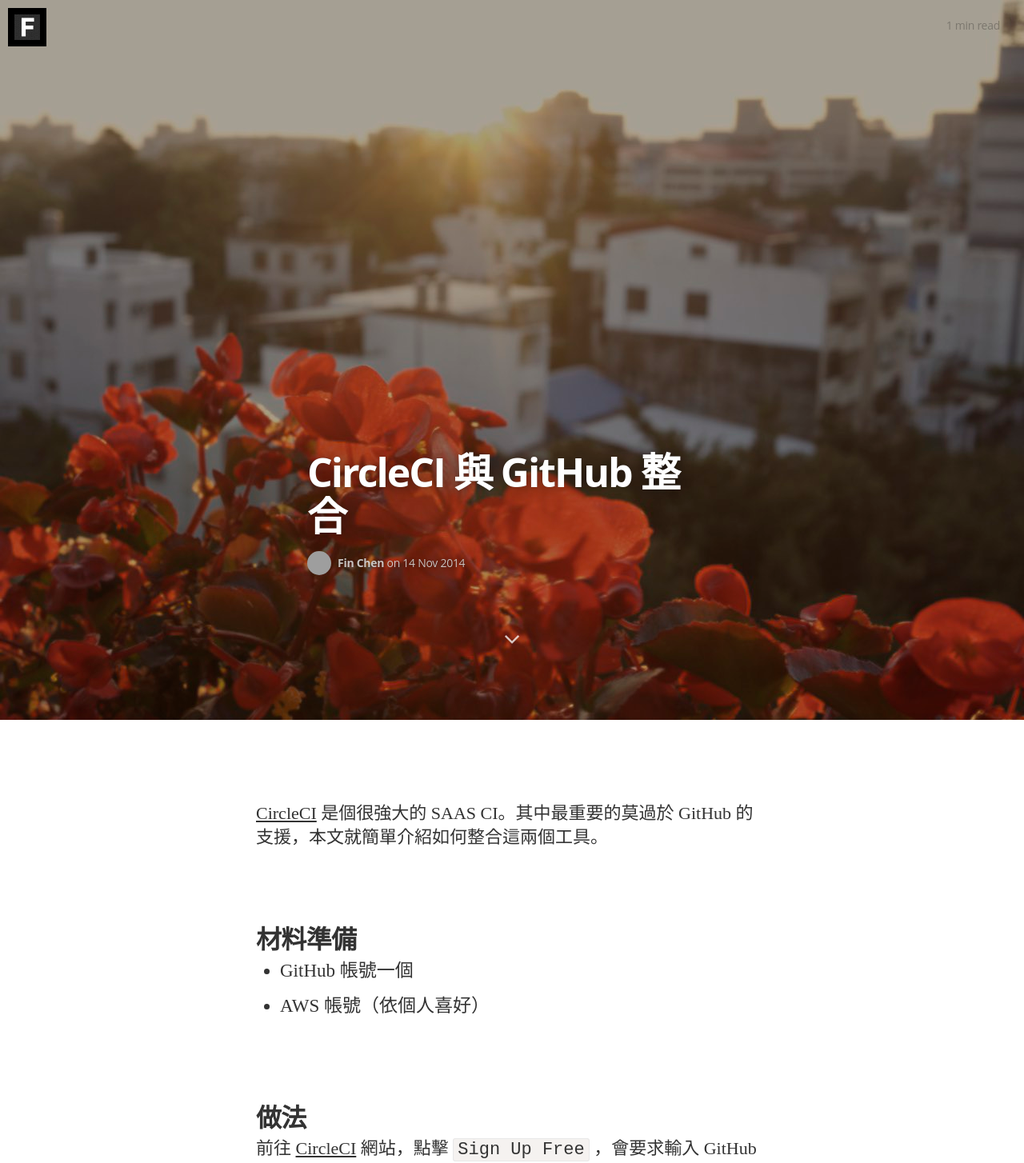
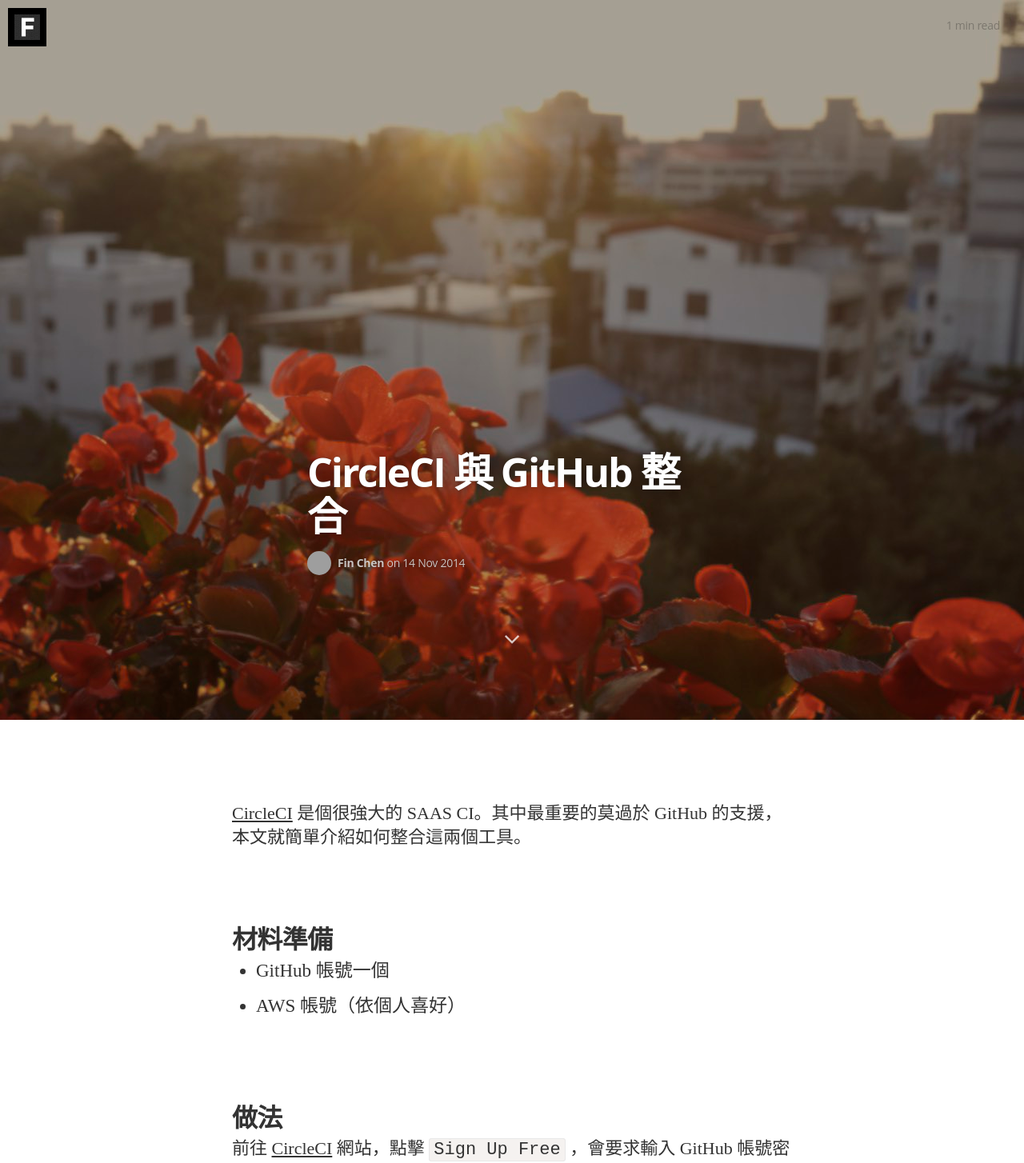
Before and after one commit to finfin/finfin.github.io, a Jekyll site: the page built from _posts/2014-11-14-circleci-github-integration.markdown, in a window 1280 px wide. Shown: the top 1454 px of the page at 80% size. Built offline with Jekyll 4.4.1, drawn with Linux system fonts in a browser that asks for light colours; nearby versions of some CDN libraries; some web fonts are replaced; Markdown is read by kramdown in place of the engine named in the settings; comment, search, counter and statistics services are not loaded; grey boxes are pictures that could not be loaded.

Commit message:
styling of page

```diff
--- a/_posts/2014-11-14-circleci-github-integration.markdown
+++ b/_posts/2014-11-14-circleci-github-integration.markdown
@@ -19,11 +19,11 @@
 # 做法
 
 前往 [CircleCI](https://circleci.com/) 網站，點擊 `Sign Up Free` ，會要求輸入 GitHub 帳號密碼。
-[CIRCLECI SIGN UP](http://4.bp.blogspot.com/-BBF1vyokxtY/VF7TZRUMNOI/AAAAAAAATJs/FheUp37PuhA/s800/%E8%9E%A2%E5%B9%95%E5%BF%AB%E7%85%A7%2B2014-11-09%2B%E4%B8%8A%E5%8D%8810.36.59.png)
+![CIRCLECI SIGN UP](http://4.bp.blogspot.com/-BBF1vyokxtY/VF7TZRUMNOI/AAAAAAAATJs/FheUp37PuhA/s800/%E8%9E%A2%E5%B9%95%E5%BF%AB%E7%85%A7%2B2014-11-09%2B%E4%B8%8A%E5%8D%8810.36.59.png)
 
 帳號創建完成並授權 CircleCI 存取 GitHub 後，會回到 CircleCI 主控制頁面，點左方 `Add Projects` 並選擇 `Project，CircleCI` 即會取得 code 並開始第一次的建置。
 
-[ADD PROJECTS](http://3.bp.blogspot.com/-pj2mcZGqtJ0/VF80oqJH6LI/AAAAAAAATJ8/kbyG1TwNFW4/s800/%E8%9E%A2%E5%B9%95%E5%BF%AB%E7%85%A7%2B2014-11-09%2B%E4%B8%8A%E5%8D%8810.50.22.png)
+![ADD PROJECTS](http://3.bp.blogspot.com/-pj2mcZGqtJ0/VF80oqJH6LI/AAAAAAAATJ8/kbyG1TwNFW4/s800/%E8%9E%A2%E5%B9%95%E5%BF%AB%E7%85%A7%2B2014-11-09%2B%E4%B8%8A%E5%8D%8810.50.22.png)
 
 CircleCI 會自動判斷 project 語言並尋找建置設定檔，對於javascript 開發者來說就是 package.json。接著會依序安裝 package.json 所列的 package，並執行 npm test，如果一切順利通過則此次建置就算成功。一切的動作都可以即時在頁面上看到，上圖就是這個 project 可以看到因為沒有 test 可以跑所以失敗。
 
@@ -65,10 +65,10 @@
 
 
 
-[ENV VAR](http://1.bp.blogspot.com/-9473wz74kGc/VF81EVeJagI/AAAAAAAATKE/lC0HxMQJB9g/s800/circleci_project_settings.png)
+![ENV VAR](http://1.bp.blogspot.com/-9473wz74kGc/VF81EVeJagI/AAAAAAAATKE/lC0HxMQJB9g/s800/circleci_project_settings.png)
 
 
-[ENV VAR SETTING](http://1.bp.blogspot.com/-ss4fw1ZR8UA/VF81ERCBEUI/AAAAAAAATKI/BNsXSw02oY0/s800/circleci_env_settings.png)
+![ENV VAR SETTING](http://1.bp.blogspot.com/-ss4fw1ZR8UA/VF81ERCBEUI/AAAAAAAATKI/BNsXSw02oY0/s800/circleci_env_settings.png)
 
 主機的環境變數即會有存入的 key-value，任何建置工具只要能取得環境變數的都可以拿到，比如說在 grunt 裏面：
 
@@ -87,10 +87,10 @@
 
 
 
-[ENABLE SSH](http://2.bp.blogspot.com/-PykwCBRH7iU/VF81t9HPldI/AAAAAAAATKU/PMVXCpuGdLc/s800/circleci_ssh.png)
+![ENABLE SSH](http://2.bp.blogspot.com/-PykwCBRH7iU/VF81t9HPldI/AAAAAAAATKU/PMVXCpuGdLc/s800/circleci_ssh.png)
 
 # 無用知識
 
 CircleCI也支援 Status Badge（就是我們常在 GitHub 專案的 README 第一行看到小圖示），在 project setting 裡面，可以把 `badge=style` 改成 `badge=shield` 會有另外一種常見的 badge style 出現喔～
 
-[BADGE SETTING](http://3.bp.blogspot.com/-gLXs_ysKhJA/VF810mZKmpI/AAAAAAAATKc/kghlOKkwXc8/s800/%E8%9E%A2%E5%B9%95%E5%BF%AB%E7%85%A7%2B2014-11-09%2B%E4%B8%8B%E5%8D%885.31.12.png)
+![BADGE SETTING](http://3.bp.blogspot.com/-gLXs_ysKhJA/VF810mZKmpI/AAAAAAAATKc/kghlOKkwXc8/s800/%E8%9E%A2%E5%B9%95%E5%BF%AB%E7%85%A7%2B2014-11-09%2B%E4%B8%8B%E5%8D%885.31.12.png)
--- a/css/main.sass
+++ b/css/main.sass
@@ -73,7 +73,7 @@
 
 .blog-header
   width: 100%
-  max-width: 640px
+  max-width: 700px
   margin: 0 auto
   position: relative
   padding: 0
@@ -127,7 +127,7 @@
 
 .content
   width: 100%
-  max-width: 640px
+  max-width: 700px
   margin: 0 auto
   @include box-sizing(border-box)
   @include respond-to(800)
@@ -218,7 +218,7 @@
   margin: 0 auto
   padding: $rs*3 0
   width: 100%
-  max-width: 640px
+  max-width: 700px
   font-size: $rs/4*3
   text-align: center
   color: #999
@@ -533,7 +533,7 @@
     width: 100%
     position: relative
     z-index: 99
-    max-width: 640px
+    max-width: 700px
     padding: 120px 0 90px
     text-align: center
     margin: 0 auto
```
